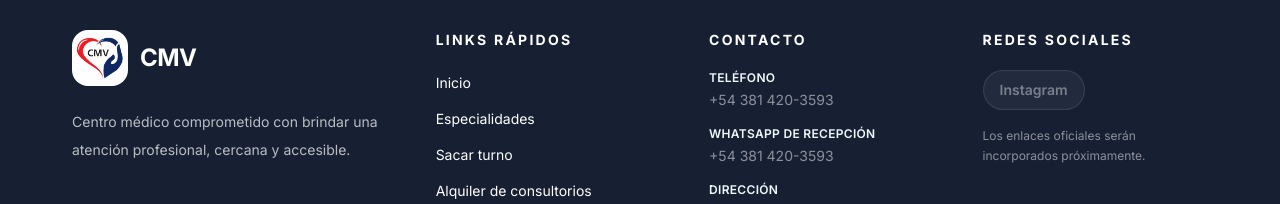
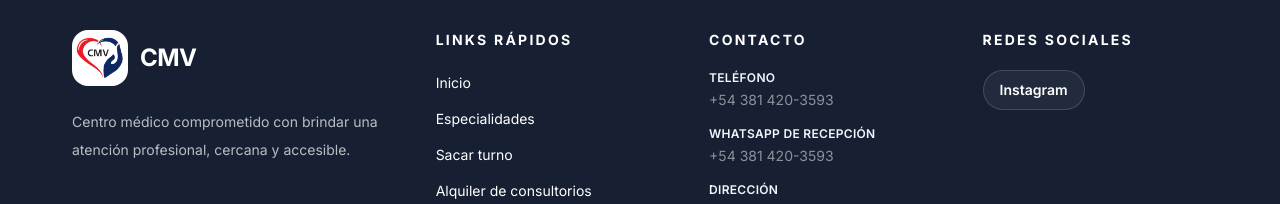
Before and after one commit to Nuvra-Technologies/CMV-landing, a Next.js app: page / in a window 1280 px wide. Shown: the part 4215-4419 px from the top of the page. Built offline with nearby package versions, Linux system fonts and the light colour scheme.

Commit message:
instagram added in footer

```diff
--- a/src/components/layout/Footer.tsx
+++ b/src/components/layout/Footer.tsx
@@ -122,10 +122,6 @@ export function Footer() {
                 ),
               )}
             </div>
-
-            <p className="mt-4 text-xs leading-5 text-white/50">
-              Los enlaces oficiales serán incorporados próximamente.
-            </p>
           </div>
         </div>
 
--- a/src/constants/footer.ts
+++ b/src/constants/footer.ts
@@ -51,6 +51,6 @@ export const FOOTER_CONTACT_LINKS = [
 export const FOOTER_SOCIAL_LINKS = [
   {
     label: "Instagram",
-    href: null,
+    href: "https://www.instagram.com/cmv.corazondejesus?igsh=MW1sbGE0dTcwbG9paQ==",
   },
 ] as const;
```
